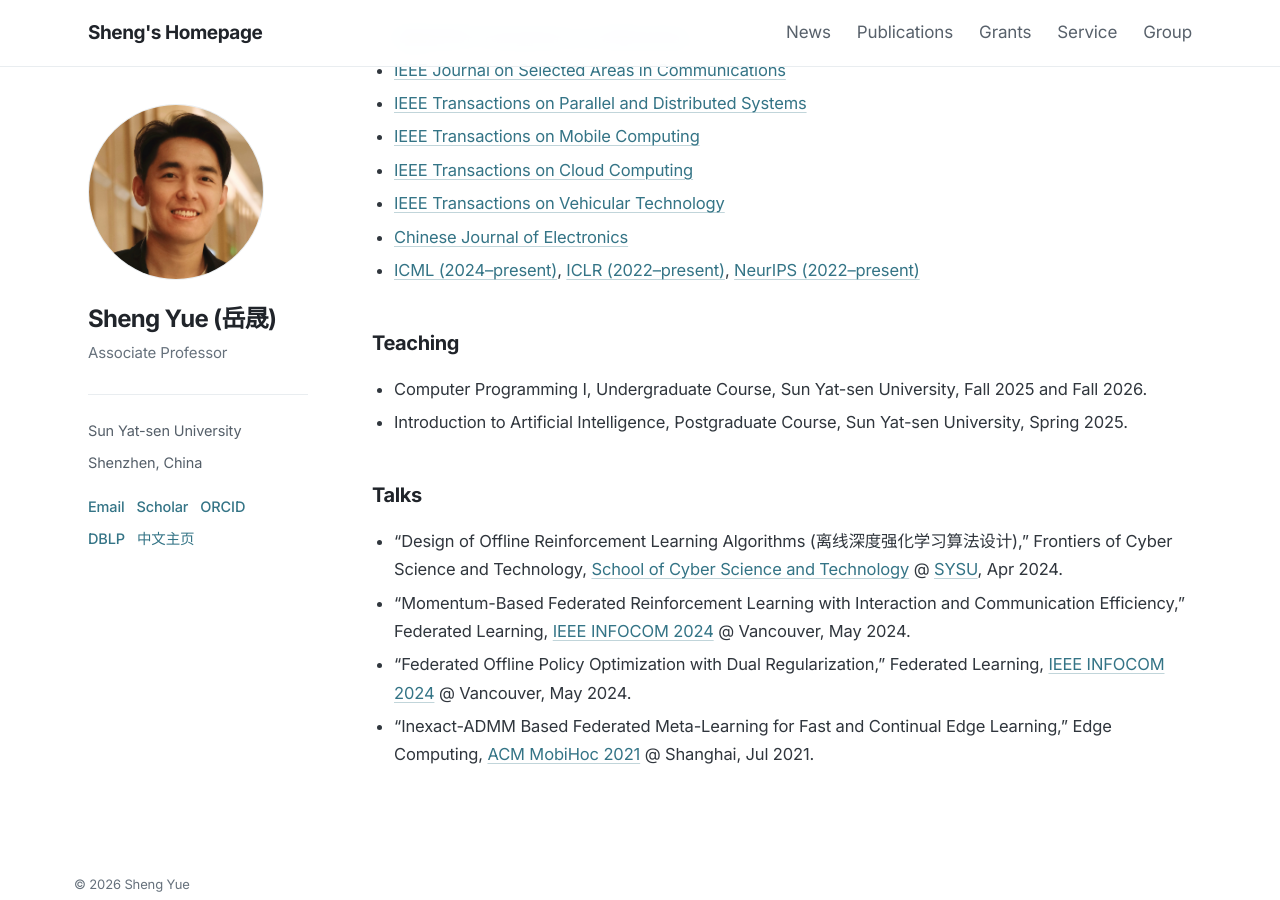
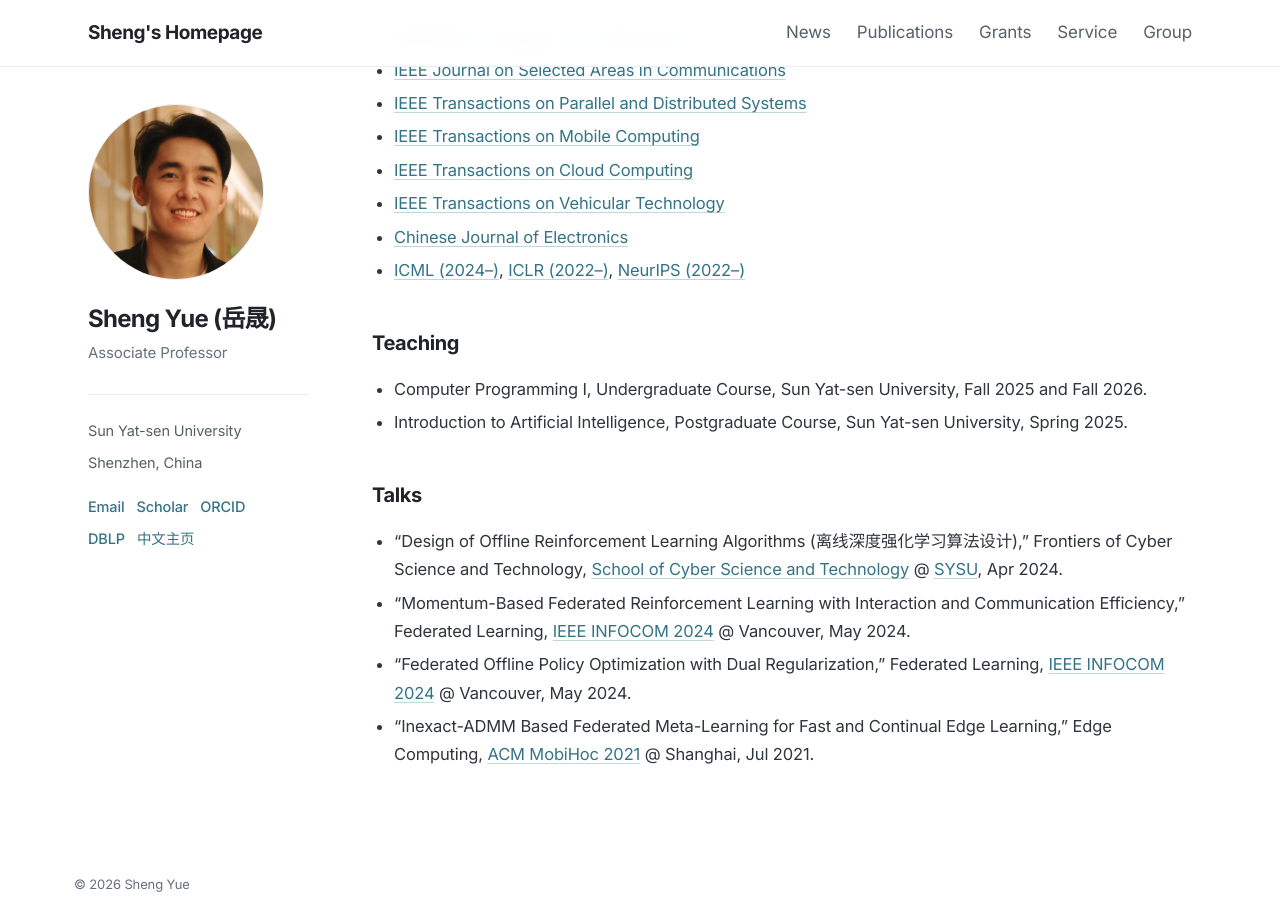
Before and after one commit to shaunyue/shaunyue.github.io, a Jekyll site: the page built from _pages/homepage.md, in a window 1280 px wide and 900 px high, scrolled down 9376 px. Built offline with Jekyll 4.4.1, drawn with Linux system fonts in a browser that asks for light colours.

Commit message:
Update homepage

```diff
--- a/_pages/homepage.md
+++ b/_pages/homepage.md
@@ -331,7 +331,7 @@ Jan 2026
 - [IEEE Transactions on Cloud Computing](https://www.computer.org/csdl/journal/cc)
 - [IEEE Transactions on Vehicular Technology](https://vtsociety.org/publication/ieee-transactions-vehicular-technology)
 - [Chinese Journal of Electronics](https://cje.ejournal.org.cn)
-- [ICML (2024–present)](https://icml.cc), [ICLR (2022–present)](https://iclr.cc), [NeurIPS (2022–present)](https://neurips.cc)
+- [ICML (2024–)](https://icml.cc), [ICLR (2022–)](https://iclr.cc), [NeurIPS (2022–)](https://neurips.cc)
 
 ### Teaching
 
```
